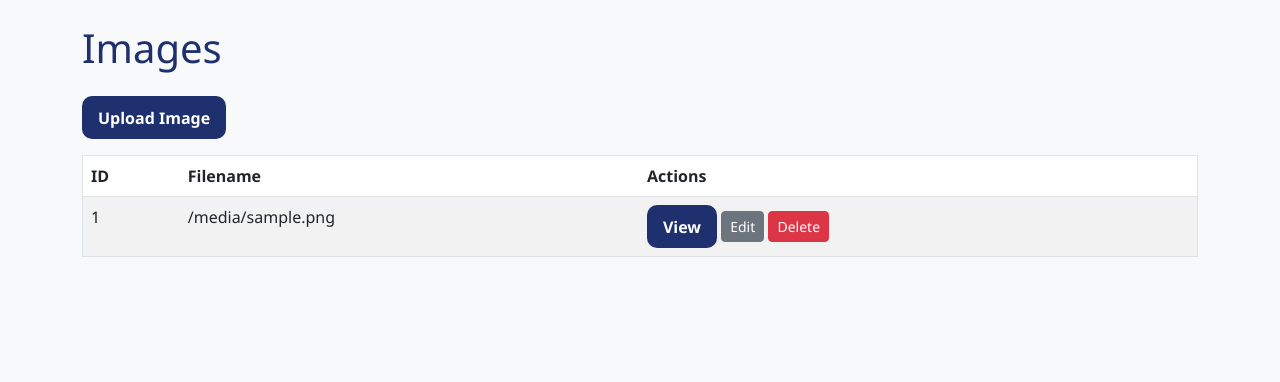
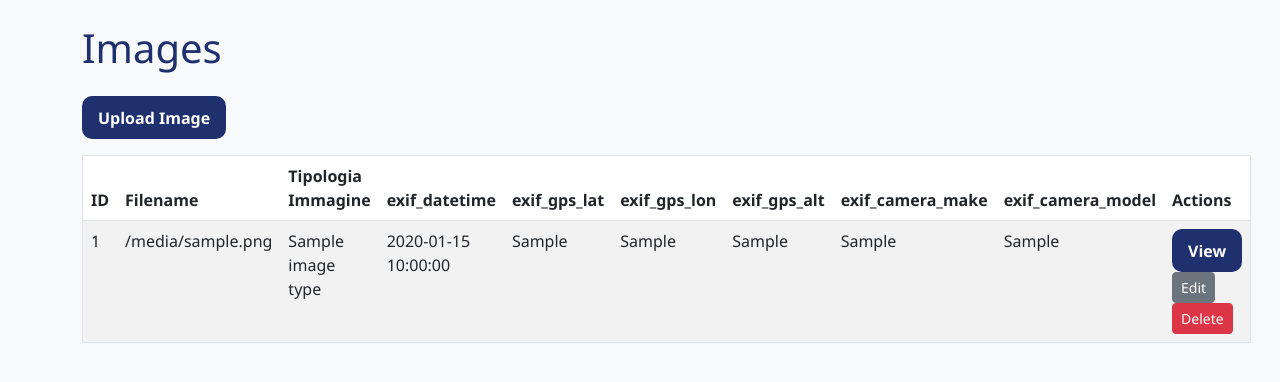
Before and after one commit to angelostefani/Annotaria, a FastAPI app: template templates/images.html in a window 1280 px wide. Shown: the part 56-438 px from the top of the page. Run offline with FastAPI, Linux system fonts and the light colour scheme; the template is opened without the code that fills it: most values are stand-ins (such as "Sample title", 1, 10 or a date in 2020).

Commit message:
feat: show image metadata in list

```diff
--- a/routers/ui.py
+++ b/routers/ui.py
@@ -4,7 +4,7 @@ import shutil
 from fastapi import APIRouter, Depends, Form, HTTPException, Request, UploadFile, File
 from fastapi.responses import HTMLResponse, RedirectResponse
 from fastapi.templating import Jinja2Templates
-from sqlalchemy.orm import Session
+from sqlalchemy.orm import Session, joinedload
 from jose import JWTError, jwt
 
 from database import get_db
@@ -82,7 +82,7 @@ def list_images(
     for file in IMAGE_DIR.iterdir():
         if file.is_file():
             register_image(file, db)
-    images = db.query(ImageModel).all()
+    images = db.query(ImageModel).options(joinedload(ImageModel.image_type)).all()
     token = request.cookies.get("access_token")
     return templates.TemplateResponse(
         "images.html", {"request": request, "images": images, "user": user, "token": token}
--- a/templates/images.html
+++ b/templates/images.html
@@ -4,13 +4,20 @@
 <a href="/ui/images/upload" class="btn btn-primary mb-3">Upload Image</a>
 <table class="table table-striped" style="border: 1px solid #dee2e6; border-radius: 6px;">
 <thead>
-    <tr><th>ID</th><th>Filename</th><th>Actions</th></tr>
+    <tr><th>ID</th><th>Filename</th><th>Tipologia Immagine</th><th>exif_datetime</th><th>exif_gps_lat</th><th>exif_gps_lon</th><th>exif_gps_alt</th><th>exif_camera_make</th><th>exif_camera_model</th><th>Actions</th></tr>
 </thead>
 <tbody>
 {% for img in images %}
 <tr>
 <td>{{ img.id }}</td>
 <td>{{ img.filename }}</td>
+<td>{{ img.image_type.name if img.image_type else "" }}</td>
+<td>{{ img.exif_datetime }}</td>
+<td>{{ img.exif_gps_lat }}</td>
+<td>{{ img.exif_gps_lon }}</td>
+<td>{{ img.exif_gps_alt }}</td>
+<td>{{ img.exif_camera_make }}</td>
+<td>{{ img.exif_camera_model }}</td>
 <td>
     <a href="/ui/images/{{ img.id }}" class="btn btn-sm btn-primary">View</a>
     <a href="/ui/images/{{ img.id }}/edit" class="btn btn-sm btn-secondary">Edit</a>
```
